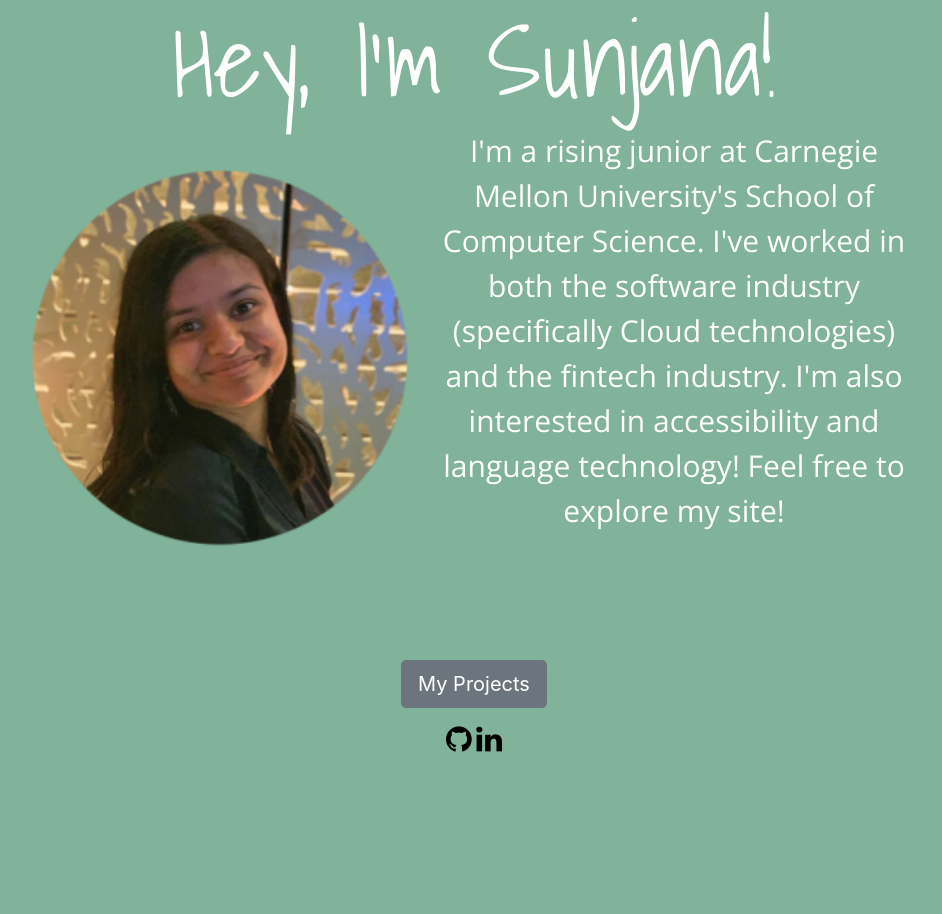
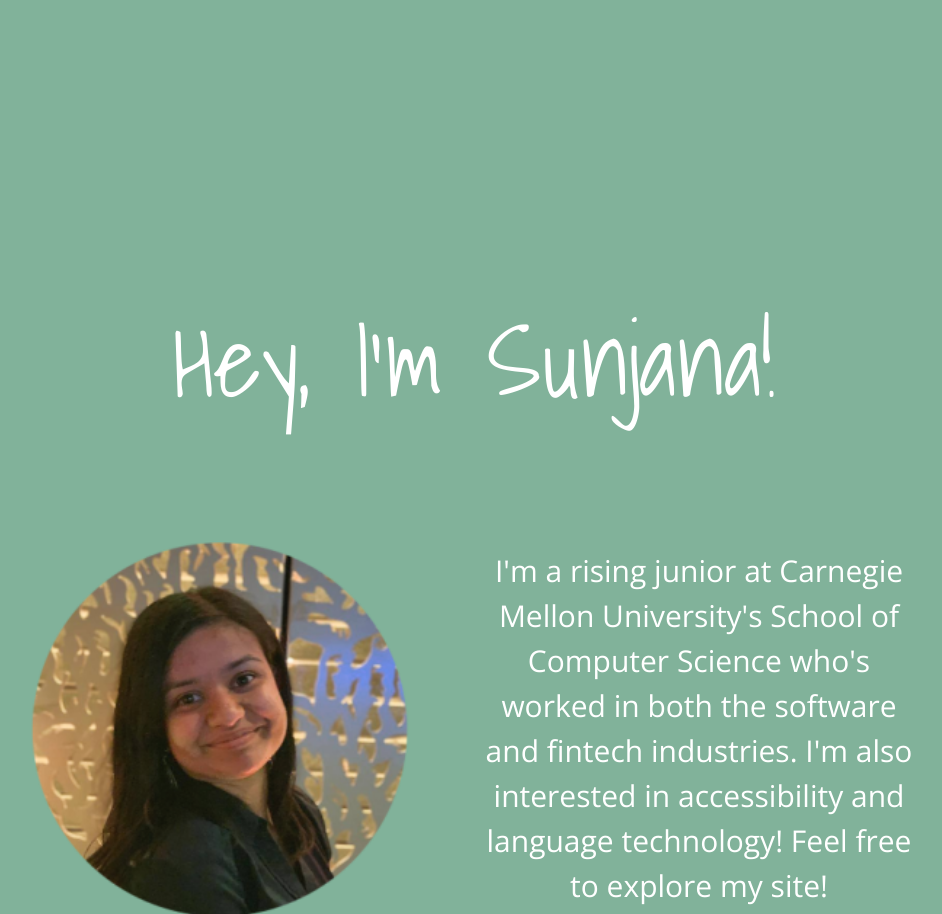
Before and after one commit to SunjanaK/SunjanaK.github.io, a plain HTML site: page index.html in a window 1280 px wide. Shown: the top 914 px of the page, without its empty margins (166-1108 px from the left). Before the commit the page ends 800 px from the top, so only its background shows below. Drawn offline with nearby package versions, Linux system fonts and the light colour scheme; files whose address does not match are found by name.

Commit message:
logo and para side by side and spaced nicely

```diff
--- a/index.html
+++ b/index.html
@@ -60,7 +60,7 @@
         display: block;
         color: white;
         text-align: center;
-        margin-top: 0px;
+        margin-top: 300px;
         position: relative;
         font-size: 100px;
 
@@ -115,6 +115,7 @@
         float: left;
         width: 400px;
         vertical-align: middle;
+        margin-right: 50px;
         /* margin-left: 500px; */
         /* display: inline-block; */
         /* margin-top: 200px; */
@@ -138,6 +139,7 @@
         /* float: left; */
         /* margin-left: 40%; */
         /* float: right; */
+        /* margin-top: 300px; */
         font-family: 'Open Sans', sans-serif;
         font-size: 30px;
         color: white;
@@ -166,13 +168,18 @@
       <main role="main" class="inner cover">
 
         <h1 class="cover-heading" color="white">Hey, I'm Sunjana!</h1>
+        <br>
+        <br>
+        <br>
 
-        <!-- <span>I'm a rising junior at Carnegie Mellon University's School of Computer Science. I've worked in both the software industry (specifically Cloud technologies) and the fintech industry.
+        <!-- <span>I'm a rising junior at Carnegie Mellon University's School of Computer Science. I've worked in both the software and fintech industries.
         I'm also interested in accessibility and language technology! Feel free to explore my site!</span> -->
 
         <div class = "center">
           <img id = "profilepic" src = "portfoliopic.png"></img>
-            <span id = "profiletext">I'm a rising junior at Carnegie Mellon University's School of Computer Science. I've worked in both the software industry (specifically Cloud technologies) and the fintech industry.
+          <br>
+          <br>
+            <span id = "profiletext">I'm a rising junior at Carnegie Mellon University's School of Computer Science who's worked in both the software and fintech industries.
             I'm also interested in accessibility and language technology! Feel free to explore my site!</span>
               <!-- I program in Python, C, Java, Javascript, Html, and CSS, and have won several hackathons for Python projects geared towards accessibility.
               I'm also an avid violist, history buff, and digital artist, and I enjoy learning new things! Feel free to explore my site</ul> -->
@@ -196,12 +203,12 @@
         <!-- <p class="lead" color="white">
           <a href="myhistory.html" class="btn btn-lg btn-secondary">Learn more</a>
         </p> -->
-        <p class="lead" color="white">
+        <!-- <p class="lead" color="white">
           <a href="myprojects.html" class="btn btn-lg btn-secondary">My Projects</a>
         </p>
 
         <a href="https://github.com/SunjanaK" class="fa fa-github" style="font-size:30px"><span>  </span></a>
-        <a href="https://www.linkedin.com/in/sunjana-kulkarni/" class="fa fa-linkedin" style="font-size: 30px"></a>
+        <a href="https://www.linkedin.com/in/sunjana-kulkarni/" class="fa fa-linkedin" style="font-size: 30px"></a> -->
 
 
 
```
